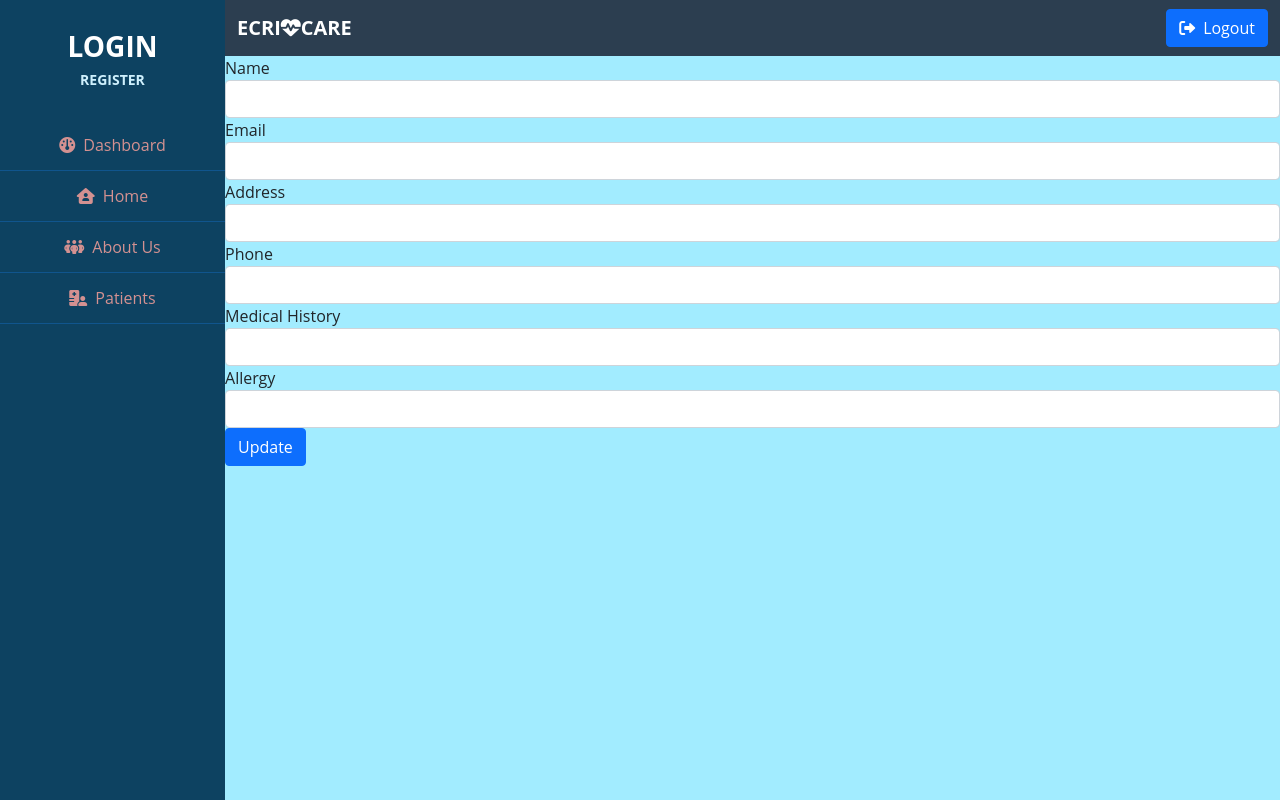
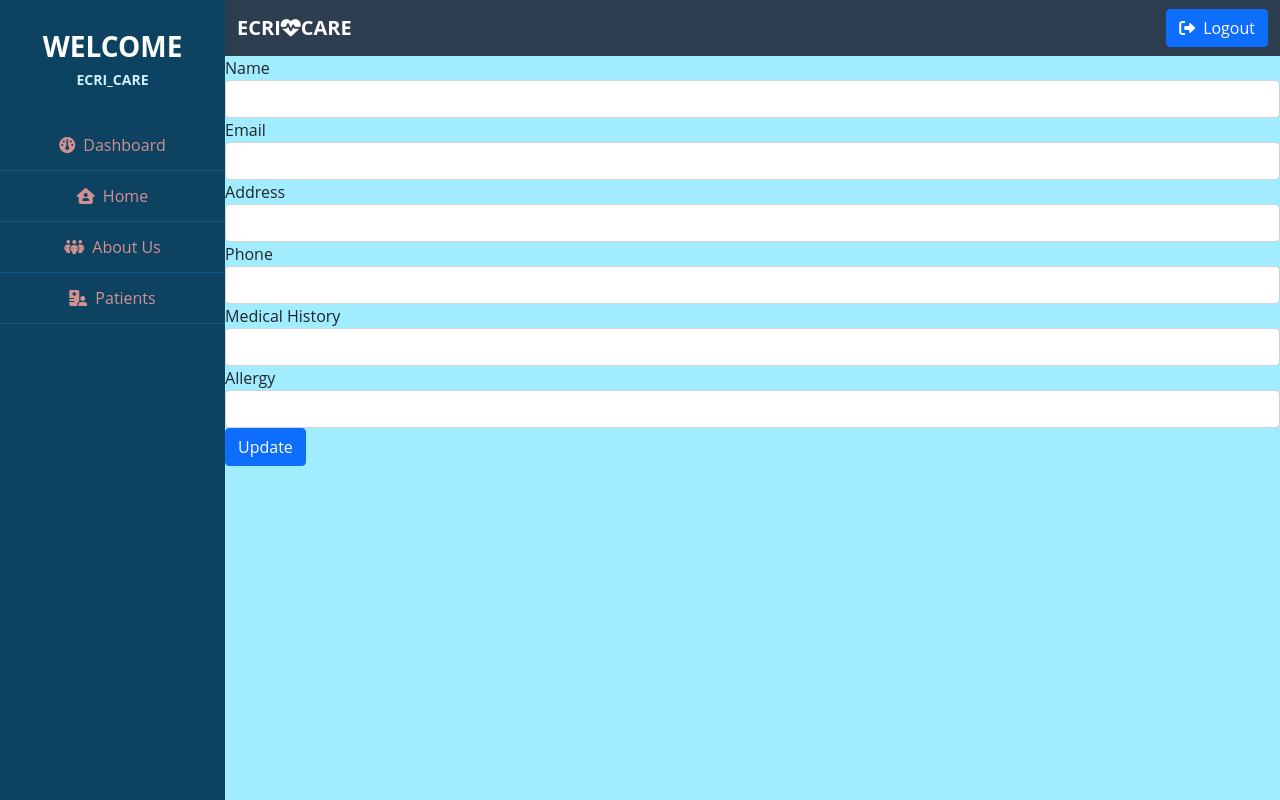
Before and after one commit to MadalinaLupacescu/EHR1, a PHP site: page /update-patient.php?id=1 in a window 1280 px wide. Run offline with PHP 8.4, Linux system fonts and the light colour scheme; data comes from the database, SQL or seed files in the repository; data that the repository does not hold is empty; some libraries are stand-ins or nearby versions.

```diff
--- a/patient-details.php
+++ b/patient-details.php
@@ -75,8 +75,8 @@ mysqli_close($conn);
         <div class="sidebar">
             <div class="profile">
 
-                <h3 class="fw-bold">LOGIN</h3>
-                <P class="fw-bold">REGISTER</P>
+                <h3 class="fw-bold">WELCOME</h3>
+                <P class="fw-bold">ECRI_CARE</P>
             </div>
             <ul class="navbar-nav text-center">
                 <li class="nav-item">
--- a/update-patient.php
+++ b/update-patient.php
@@ -46,8 +46,8 @@ mysqli_close($conn);
      <!--Top Menu & Menu button-->
         <div class="sidebar">
             <div class="profile">
-            <h3 class="fw-bold">LOGIN</h3>
-                <P class="fw-bold">REGISTER</P>
+            <h3 class="fw-bold">WELCOME</h3>
+            <P class="fw-bold">ECRI_CARE</P>
             </div>
             <ul class="navbar-nav text-center">
                 <li class="nav-item">
```
